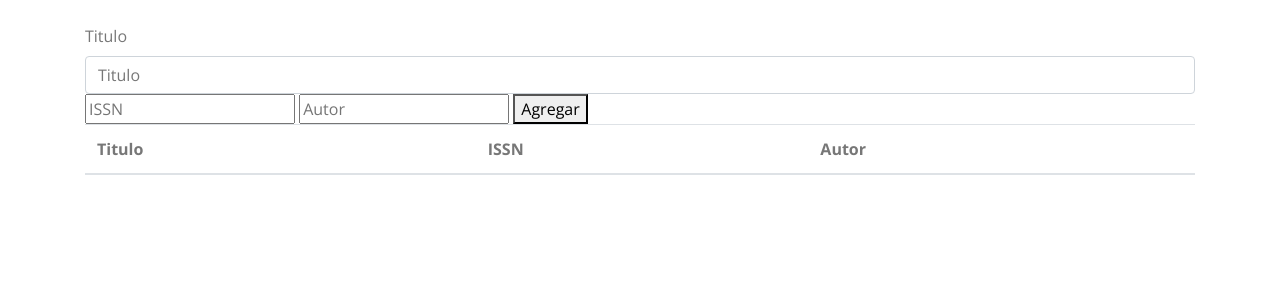
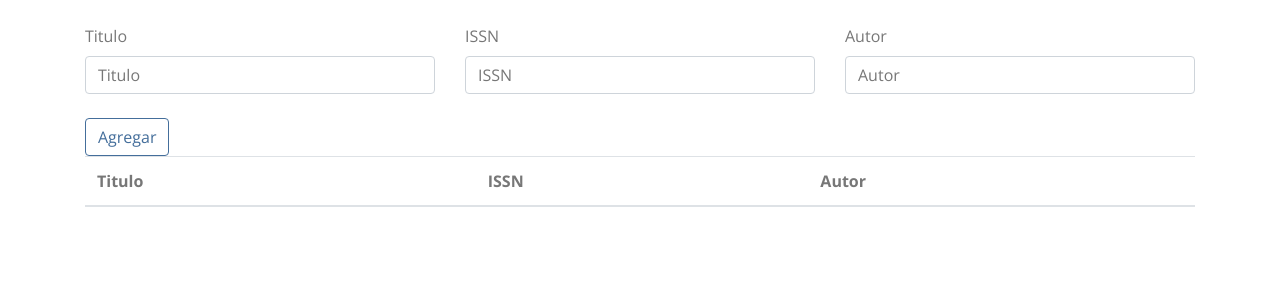
Before and after one commit to calopez280/Librerias, a Flask app: page / in a window 1280 px wide. Shown: the part 58-358 px from the top of the page. Run offline with Flask 2, Linux system fonts and the light colour scheme; data that the repository does not hold is empty; some libraries are stand-ins or nearby versions.

Commit message:
Busqueda por Autor o Titulo
Busqueda por Autor o Titulo

```diff
--- a/App.py
+++ b/App.py
@@ -1,4 +1,5 @@
 from flask import Flask, render_template, request, redirect, url_for, flash
+#from flask_login import LoginManager, login_user,logout_user,login_required,current_user
 from flask_mysqldb import MySQL
 
 app = Flask(__name__)
@@ -10,6 +11,8 @@ mysql = MySQL(app)
 
 # settings
 app.secret_key = 'mysecretkey'
+
+#Buscando hacer roles
 
 @app.route('/')
 def Index():
@@ -75,7 +78,7 @@ def Buscar():
     if request.method == 'POST':
         busqueda = request.form['busqueda']
         cur = mysql.connection.cursor()
-        cur.execute("SELECT * FROM libros WHERE titulo = %(busca)s", {'busca':busqueda})
+        cur.execute("SELECT * FROM libros WHERE titulo = %(busca)s OR autor = %(busca)s", {'busca':busqueda})
         data = cur.fetchall()
         print(data)
         return render_template('busqueda.html', libros = data)
--- a/templates/Index.html
+++ b/templates/Index.html
@@ -4,11 +4,8 @@
 {% with messages = get_flashed_messages() %}
 {%if messages %}
 {% for message in messages %}
-<div class="alert alert-warning alert-dismissible" role="alert">
-        <button type="button" class="close" data-dismiss="alert" aria-label="Close">
-                <span aria-hidden="true">&times;</span>
-        </button>
-        <h4 class="alert-heading">Well done!</h4>
+<div class="alert alert-success" role="alert">
+        <h4 class="alert-heading">Exito!</h4>
         <p>{{message}}</p>
 </div>
 
@@ -18,11 +15,24 @@
 
 </br>
 <form action="/Agregar_Libro" method="POST">
-        <label for="exampleInputEmail1">Titulo</label>
-        <input type="text" class="form-control" name="titulo" placeholder="Titulo">
-        <input type="text" name="iSSN" placeholder="ISSN">
-        <input type="text" name="autor" placeholder="Autor">
-        <button type="submit">Agregar</button>
+        <div class="row">
+                <div class="col">
+                        <label for="exampleInputEmail1">Titulo</label>
+                        <input type="text" class="form-control" name="titulo" placeholder="Titulo">
+                </div>
+                <div class="col">
+                        <label for="exampleInputEmail1">ISSN</label>
+                        <input type="text" class="form-control" name="iSSN" placeholder="ISSN">
+                </div>
+                <div class="col">
+                        <label for="exampleInputEmail1">Autor</label>
+                        <input type="text" class="form-control" name="autor" placeholder="Autor">
+                </div>
+        </div>
+        <br>
+        <button type="submit" class="btn btn-outline-primary">Agregar</button>
+        <br>
+
 </form>
 
 
@@ -43,8 +53,10 @@
                         <td>{{libro.2}}</td>
                         <td>{{libro.3}}</td>
                         <td>
-                                <a href="/Editar_Libro/{{libro.0}}">Editar</a>
-                                <a href="/Eliminar_Libro/{{libro.0}}">Eliminar</a>
+                                <a class="btn btn-outline-warning" href="/Editar_Libro/{{libro.0}}"
+                                        role="button">Editar</a>
+                                <a class="btn btn-outline-danger" href="/Eliminar_Libro/{{libro.0}}"
+                                        role="button">Eliminar</a>
                         </td>
                 </tr>
                 {% endfor %}
--- a/templates/layout.html
+++ b/templates/layout.html
@@ -1,5 +1,6 @@
 <!DOCTYPE html>
 <html lang="en">
+
 <head>
   <meta charset="UTF-8">
   <meta name="viewport" content="width=device-width, initial-scale=1.0">
@@ -17,11 +18,15 @@
   </nav>
 
 </head>
+
 <body>
 
   <div class="container">
     {% block body %}
     {% endblock%}
+
   </div>
+  </br>
 </body>
+
 </html>
```
Also changed, not shown: templates/busqueda.html (+16 -7 lines), templates/editar_libro.html (+15 -4 lines). Lines whose indentation alone changed are shown as unchanged.
